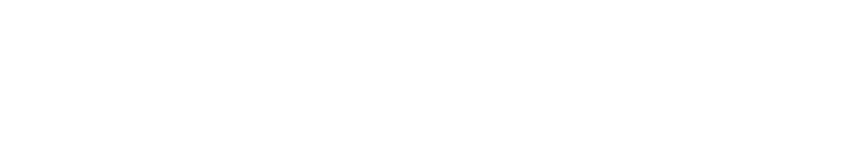
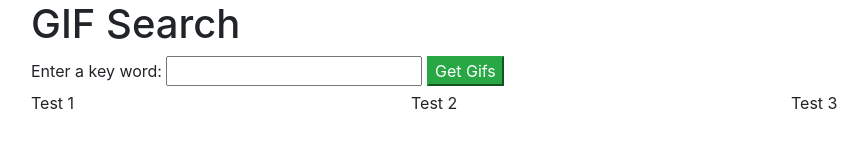
Before and after one commit to geoffreygao1/giphy-api, a website built with webpack: page src/index.html in a window 1280 px wide. Shown: the whole page, without its empty margins (54-922 px from the left). Built offline with nearby package versions, Linux system fonts and the light colour scheme.

Commit message:
Initialized HTML Form

```diff
--- a/src/index.html
+++ b/src/index.html
@@ -2,11 +2,24 @@
 <html lang="en">
 
 <head>
-  <title>Document</title>
+  <title>Gif Search</title>
 </head>
 
 <body>
-
+  <div class="container">
+    <h1>GIF Search</h1>
+    <form>
+      <label for="keyword">Enter a key word:</label>
+      <input id="keyword" type="text" name="keyword">
+      <button type="submit" class="btn-success" id="searchTerm">Get Gifs</button>
+    </form>
+    <div class="row">
+      <div class="col-4" id="gif1">Test 1</div>
+      <div class="col-4" id="gif2">Test 2</div>
+      <div class="col-4" id="gif3">Test 3</div>
+    </div>
+  </div>
+  </div>
 </body>
 
 </html>
--- a/src/index.js
+++ b/src/index.js
@@ -1,4 +1,4 @@
-//Placeholder script
+
 import 'bootstrap';
 import 'bootstrap/dist/css/bootstrap.min.css';
 import './css/styles.css';
```
Also changed, not shown: 1 other file.
